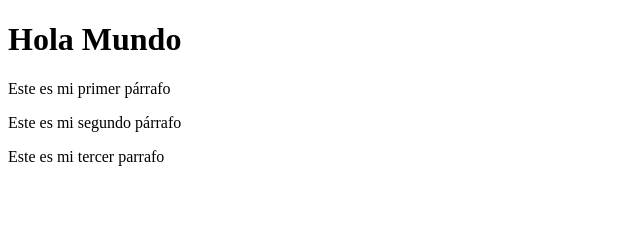
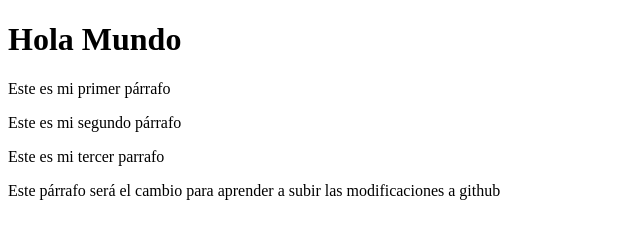
Before and after one commit to anaformacion/proyectogit, a plain HTML site: page index.html in a window 1280 px wide. Shown: the whole page, without its empty margins (0-640 px from the left). Drawn offline with Linux system fonts and the light colour scheme.

Commit message:
agragando parrafo para github

```diff
--- a/index.html
+++ b/index.html
@@ -11,5 +11,6 @@
     <p>Este es mi primer párrafo</p>
     <p>Este es mi segundo párrafo</p>
     <p>Este es mi tercer parrafo</p>
+    <p>Este párrafo será el cambio para aprender a subir las modificaciones a github</p>
 </body>
 </html>
```
